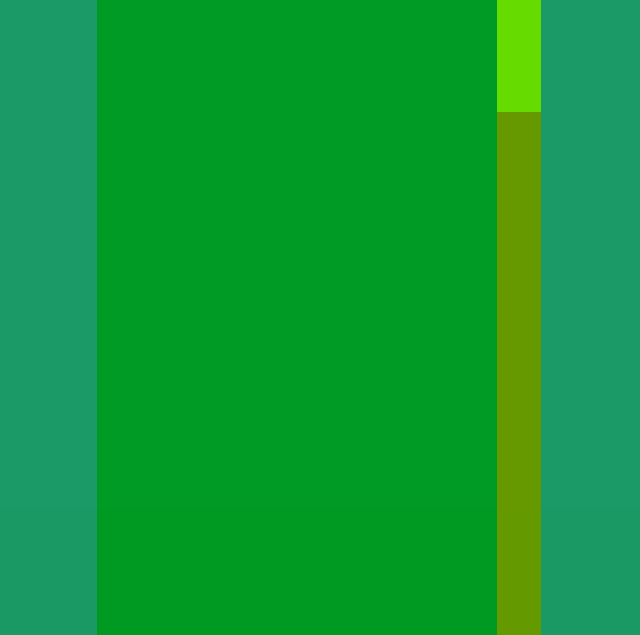
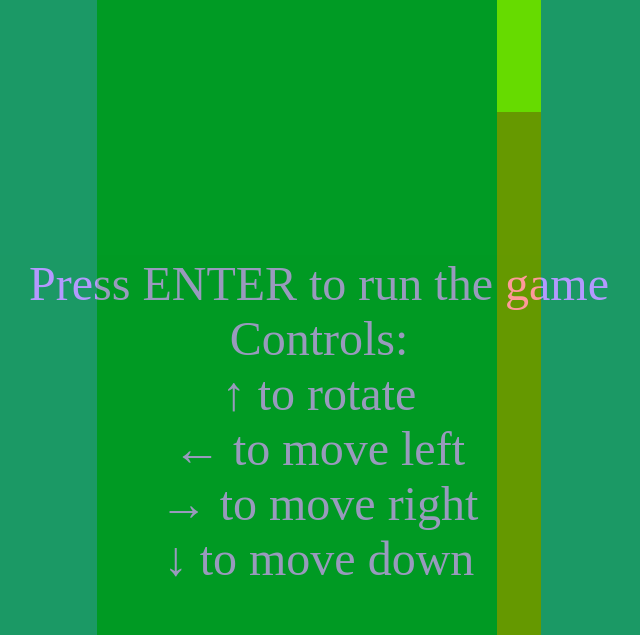
Before and after one commit to EinsteinBoseCondensate/tetris, a plain HTML site: page index.html in a window 1280 px wide. Shown: the top 635 px of the page, without its empty margins (321-961 px from the left). Drawn offline with Linux system fonts and the light colour scheme.

Commit message:
overlays minor change

```diff
--- a/index.css
+++ b/index.css
@@ -127,14 +127,14 @@ main{
 .start-game-overlay,
 .end-game-overlay{
     position: absolute;
-    height: 100%;
-    width: 100%;
+    height: 100vh;
+    width: 100vw;
     top: 0;
     right: 0;
     opacity: 0.6;
     background: lime;
     text-align: center;
-    padding-top: 50%;
+    padding-top: 20%;
     overflow: hidden;
     color: white;
     font-size: 3rem;
--- a/index.html
+++ b/index.html
@@ -270,6 +270,16 @@
         </div>
         <div class="start-game-overlay">
             Press ENTER to run the game
+            <br />
+            Controls:
+            <br />
+            ↑ to rotate
+            <br />
+            ← to move left
+            <br />
+            → to move right
+            <br />
+            ↓ to move down
         </div>
         <div class="end-game-overlay hidden">
             GAME OVER! Press ENTER to run the game
```
